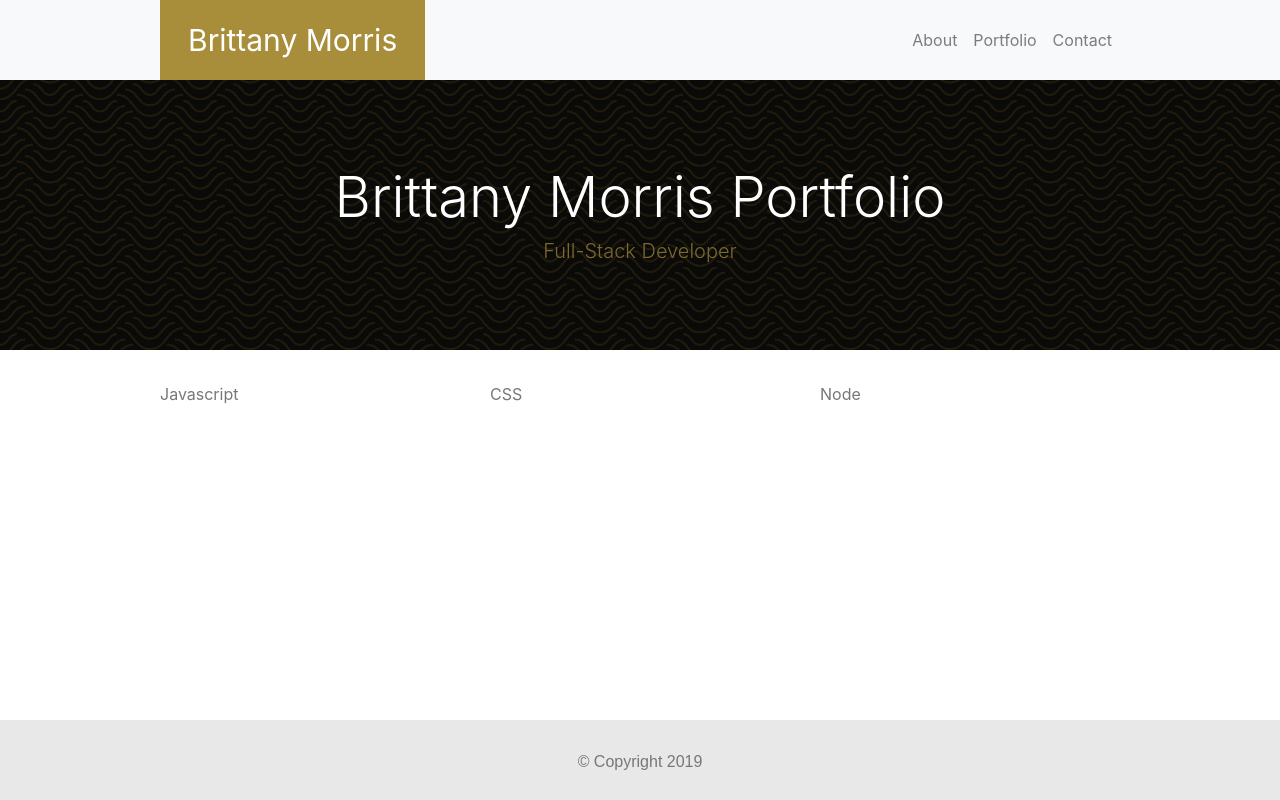
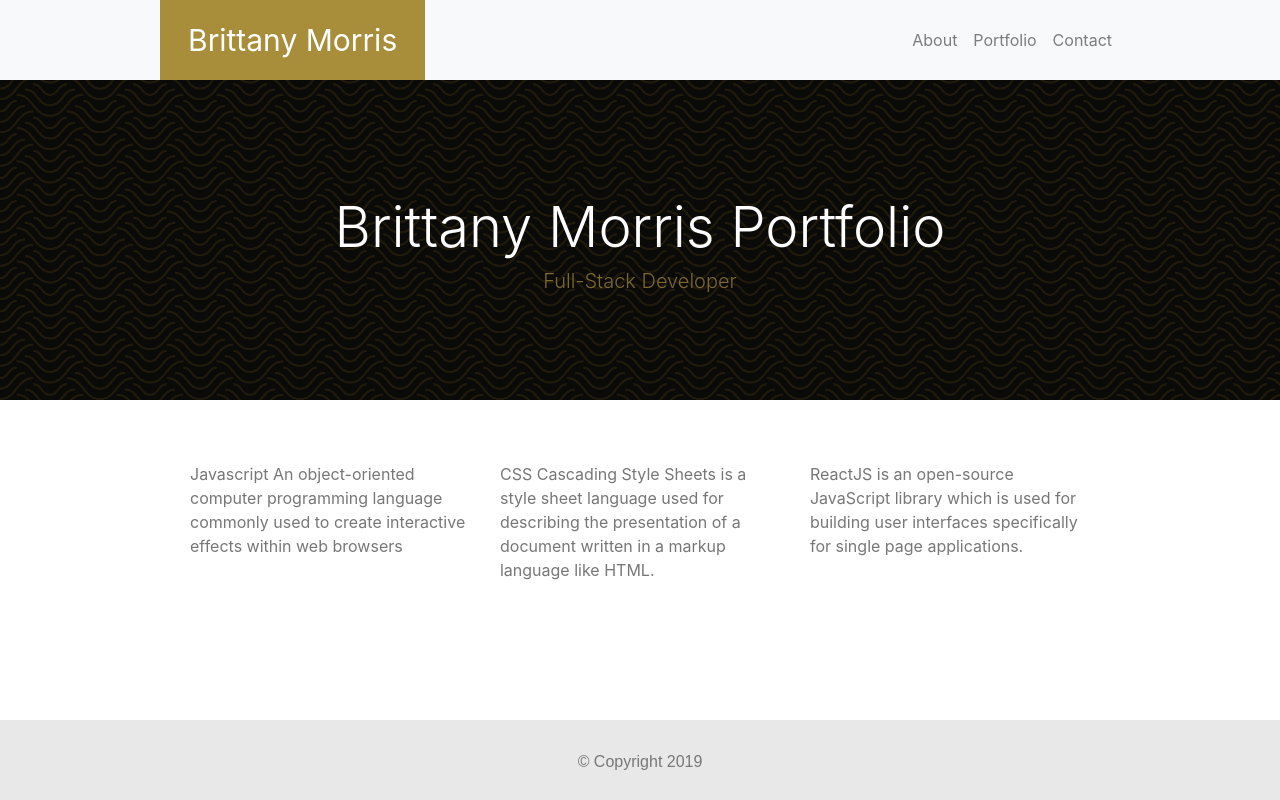
Before and after one commit to brittanymorrisdesign/Homework-2, a plain HTML site: page index.html in a window 1280 px wide. Drawn offline with nearby package versions, Linux system fonts and the light colour scheme.

Commit message:
Fixed 3 column grid on homepage

```diff
--- a/assets/css/portfolio.css
+++ b/assets/css/portfolio.css
@@ -3,6 +3,9 @@
   box-sizing: border-box;
 }
 
+.container-fluid {
+padding-left: 900px;
+}
 
 div.gallery {
   margin: 5px;
--- a/assets/css/style.css
+++ b/assets/css/style.css
@@ -54,20 +54,27 @@ body {
   color: #777777;
 }
 
-.container2 {
+.container-fluid-2 {
+  padding-top: 10px;
+  max-width: 1500px;
   width: 960px;
   padding: 0px 0px;
   margin: 0 auto;
 }
 
+.row {
+padding: 30px;
+}
+
 .jumbotron-fluid {
-  height: 350px;
+  height: 400px;
   background-image: url("../images/papyrus-dark.png");
 }
 
 .display-4{
-  padding-top: 100px;
+  padding-top: 130px;
 color: #ffffff;
+text-align: center;
 }
 
 .lead {
@@ -75,9 +82,6 @@ color:#7d682f;
 text-align: center;
 }
 
-.display-4{
-  text-align: center;
-}
 
 footer {
   position: fixed;
--- a/index.html
+++ b/index.html
@@ -40,25 +40,28 @@
 
   <div class="jumbotron jumbotron-fluid">
     <!-- Screen width -->
-    <div class="container2">
+
       <h1 class="display-4">Brittany Morris Portfolio</h1>
       <p class="lead">Full-Stack Developer</p>
     </div>
-  </div>
 
-  </div>
   <!-- Creates overall container and grid-->
-  <div class="container2">
-
+  <div class="container-fluid-2">
     <div class="row">
-
-      <div class="col-md-4">Javascript</div>
-
-      <div class="col-md-4">CSS</div>
-
-      <div class="col-md-4">Node</div>
-
-
+      <div class="col-sm-4">
+        <p>Javascript
+          An object-oriented computer programming language commonly used to create interactive effects within web
+          browsers</p>
+      </div>
+      <div class="col-sm-4">
+        <p>CSS Cascading Style Sheets is a style sheet language used for describing the presentation
+          of a document written in a markup language like HTML.</p>
+      </div>
+      <div class="col-sm-4">
+        <p> ReactJS is an open-source JavaScript library which is used for building
+          user interfaces specifically for single page applications.</p>
+      </div>
+          </div>
     </div>
   </div>
 
```
Also changed, not shown: portfolio.html (+1 -1 lines).
